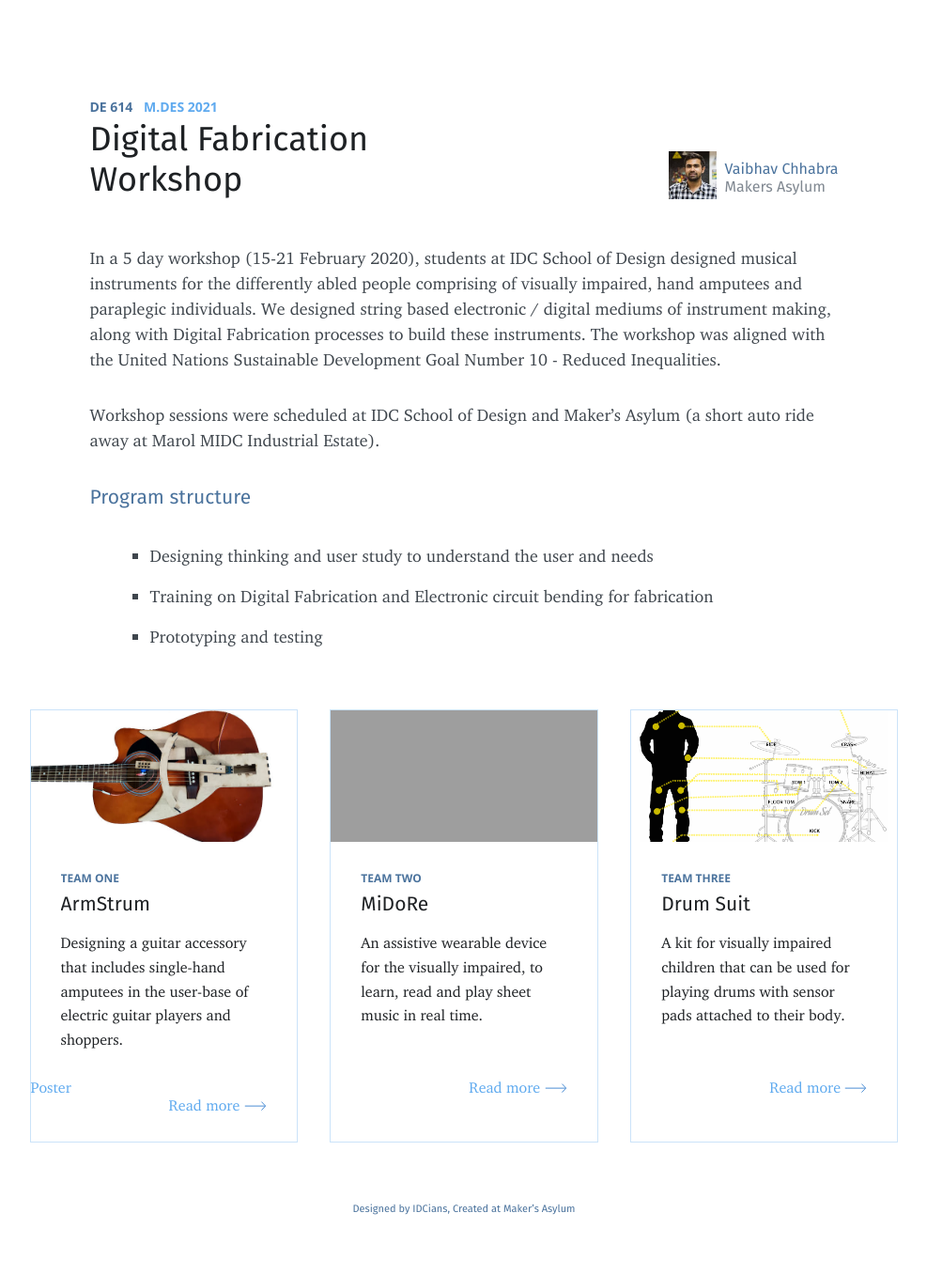
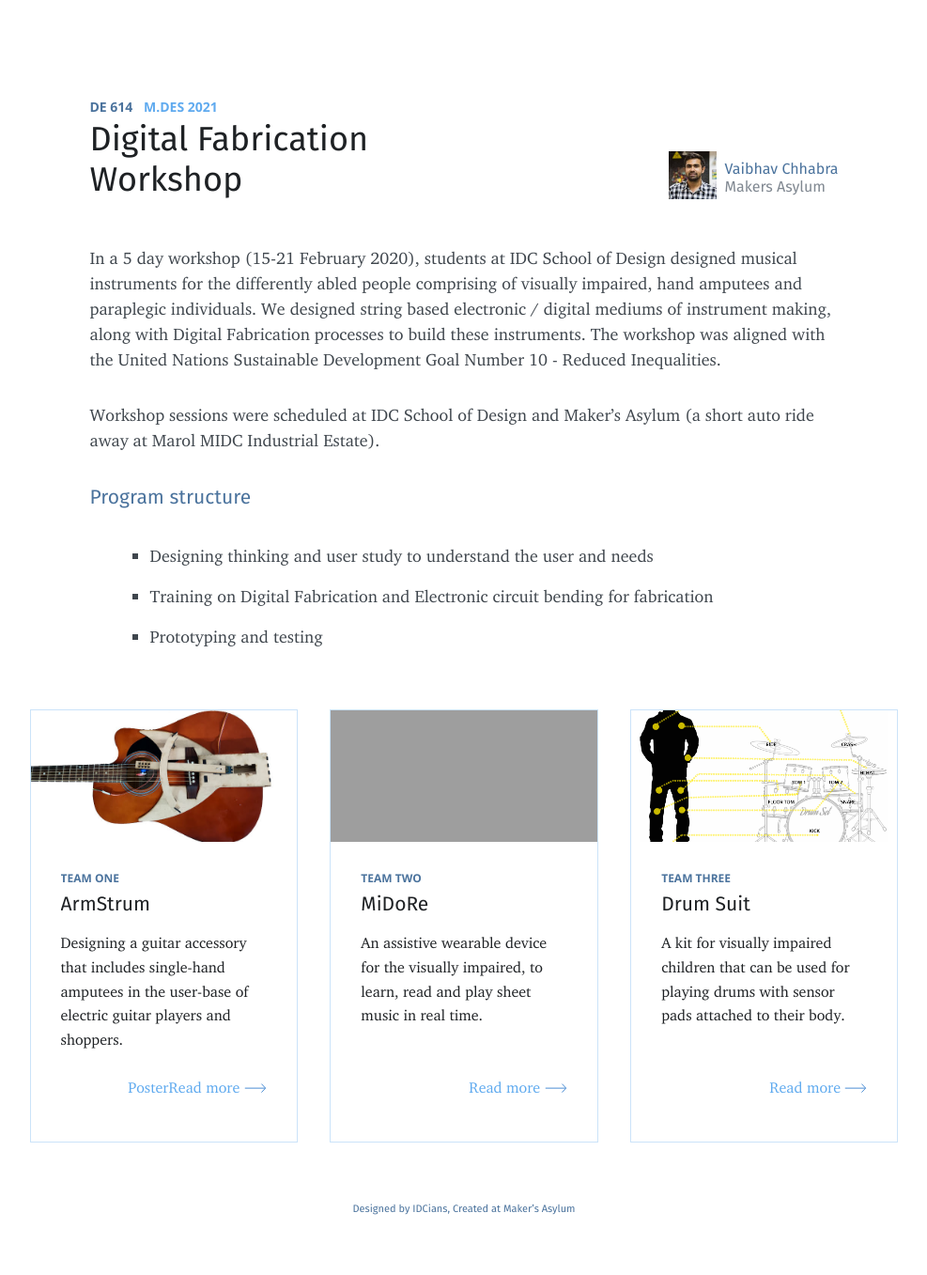
Before and after one commit to amitjenaiitbm/ma-dfworkshop, a Jekyll site: the page built from index.md, in a window 1280 px wide. Shown: the whole page at 94% size, without its empty margins (146-1133 px from the left). Built offline with Jekyll 4.4.1, drawn with Linux system fonts in a browser that asks for light colours; nearby versions of some CDN libraries.

Commit message:
Update home.html

```diff
--- a/_layouts/home.html
+++ b/_layouts/home.html
@@ -40,10 +40,7 @@ layout: default
                                     <div class="charter">Designing a guitar accessory that includes single-hand amputees in the user-base of electric guitar players and shoppers.</div>
                             </div>
                     </div>
-                    <div class="poster">
-                        Poster
-                    </div>
-                    <div class="medium"><a href="https://rishi4git.github.io/Guitar.io/" target="_blank">Read more</a>
+                    <div class="medium"><span text-align="left">Poster</span><a href="https://rishi4git.github.io/Guitar.io/" target="_blank">Read more</a>
 
     <svg width="24px" height="10px" viewBox="0 0 24 10" version="1.1" xmlns="http://www.w3.org/2000/svg" xmlns:xlink="http://www.w3.org/1999/xlink">
         <g id="Page-1" stroke="none" stroke-width="1" fill="none" fill-rule="evenodd">
```
